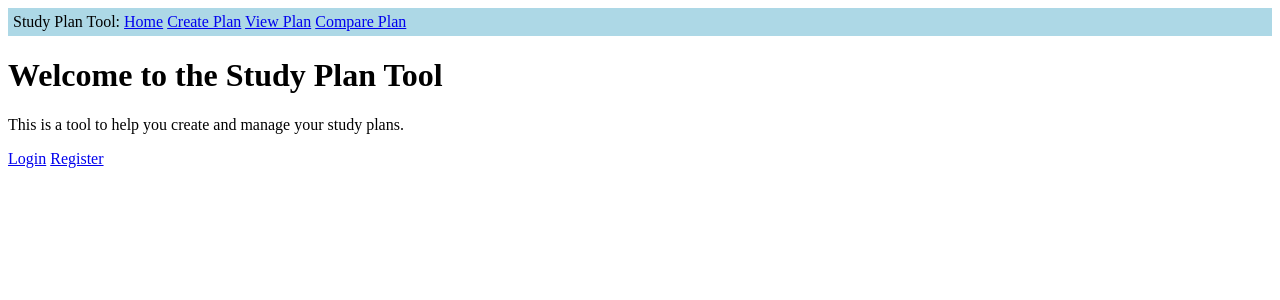
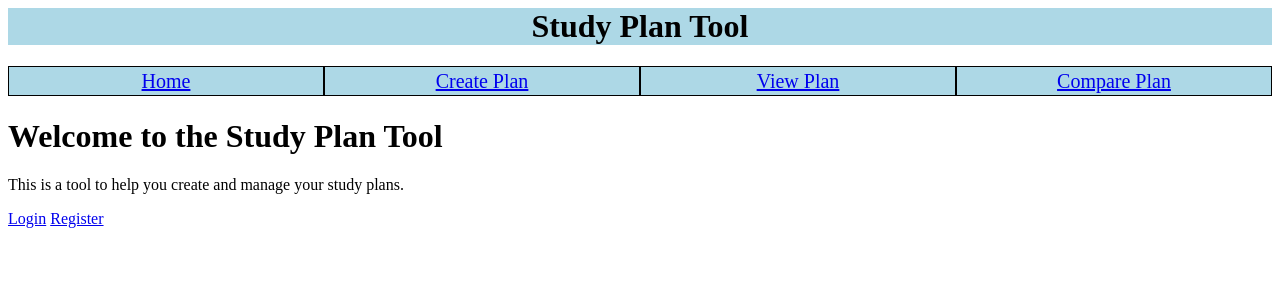
Before and after one commit to tri-tim-m-nguyen/study-plan-application, a Flask app: page / in a window 1280 px wide. Shown: the top 300 px of the page. Run offline with Flask 3, Linux system fonts and the light colour scheme.

Commit message:
Shaped more of the base template and CSS style. Particularly, the navbar.

```diff
--- a/app/static/style.css
+++ b/app/static/style.css
@@ -1,9 +1,32 @@
-div.header {
-    background-color: palegreen;
-    padding: 5px;
+
+div.navbox {
+    background-color: lightblue;
+    align-items: center;
+    justify-content: center;
+    width: 25%;
+    border: 1px solid black;
+    display: flex;
+    font-size: 20px;
 }
 
 div.navbar {
     background-color: lightblue;
+    justify-content: center;
+    display: flex;
+    height: 30px;
+}
+
+.container-fluid_h1 {
+    background-color: lightblue;
+    justify-content: center;
+    border-color: black;
+    border-width: 2px;
+    text-align: center;
+}
+
+div.body {
+    background-color: lightyellow;
     padding: 5px;
+    border-color: black;
+    border-width: 2px;
 }
--- a/app/templates/base.html
+++ b/app/templates/base.html
@@ -8,12 +8,12 @@
         <link rel="stylesheet" href="{{ url_for('static', filename='style.css') }}">
     </head>
     <body>
+        <div class="container-fluid_h1"><h1>Study Plan Tool</h1></div>
         <div class="navbar">
-            Study Plan Tool:
-            <a href="{{ url_for('home') }}">Home</a>
-            <a href="{{ url_for('create') }}">Create Plan</a>
-            <a href="{{ url_for('view') }}">View Plan</a>
-            <a href="{{ url_for('compare') }}">Compare Plan</a>
+            <div class="navbox"><a href="{{ url_for('home') }}">Home</a></div>
+            <div class="navbox"><a href="{{ url_for('create') }}">Create Plan</a></div>
+            <div class="navbox"><a href="{{ url_for('view') }}">View Plan</a></div>
+            <div class="navbox"><a href="{{ url_for('compare') }}">Compare Plan</a></div>
             <!-- Add inbox here??? -->
         </div>
         {% block content %}{% endblock %}
```
